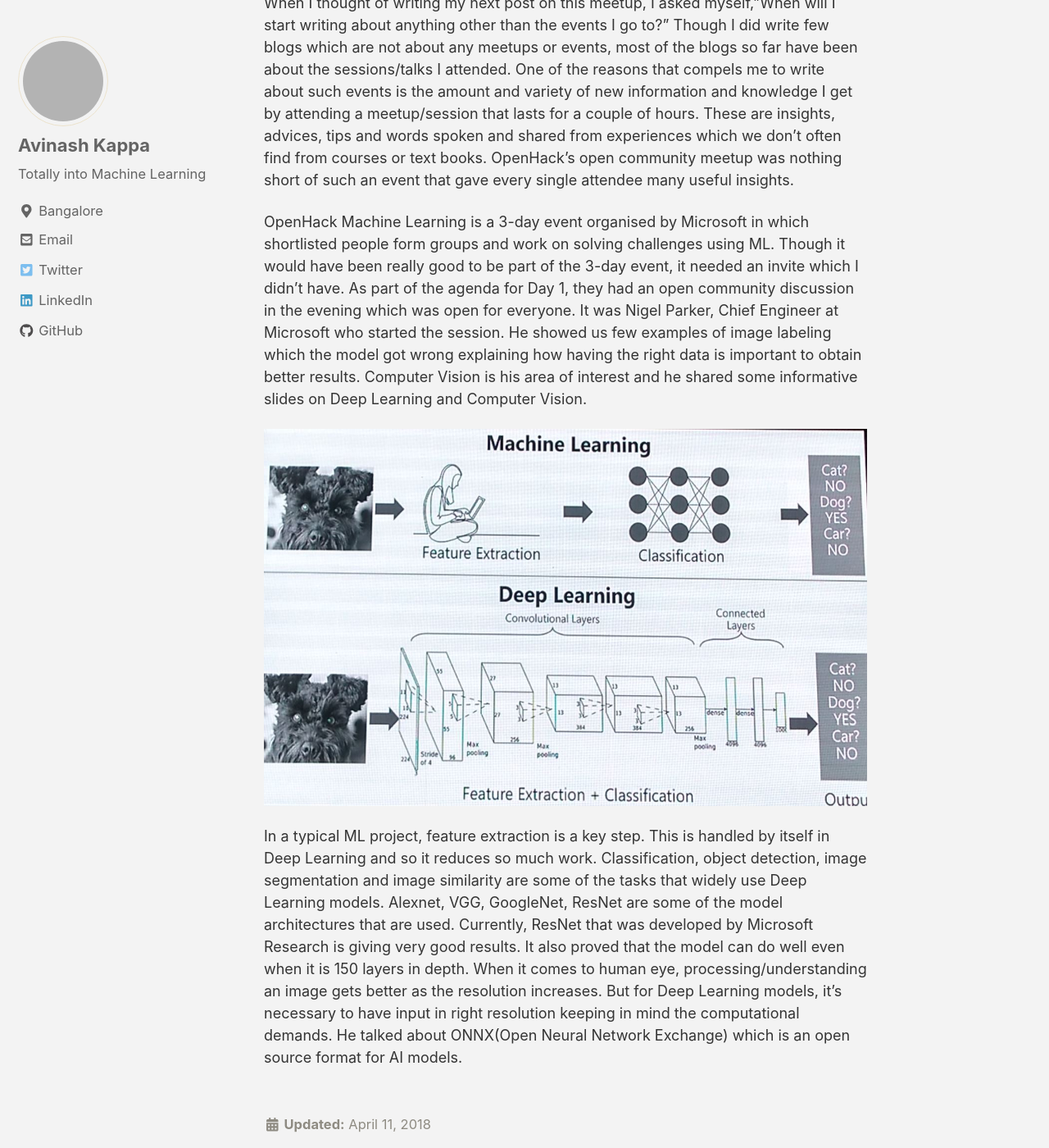
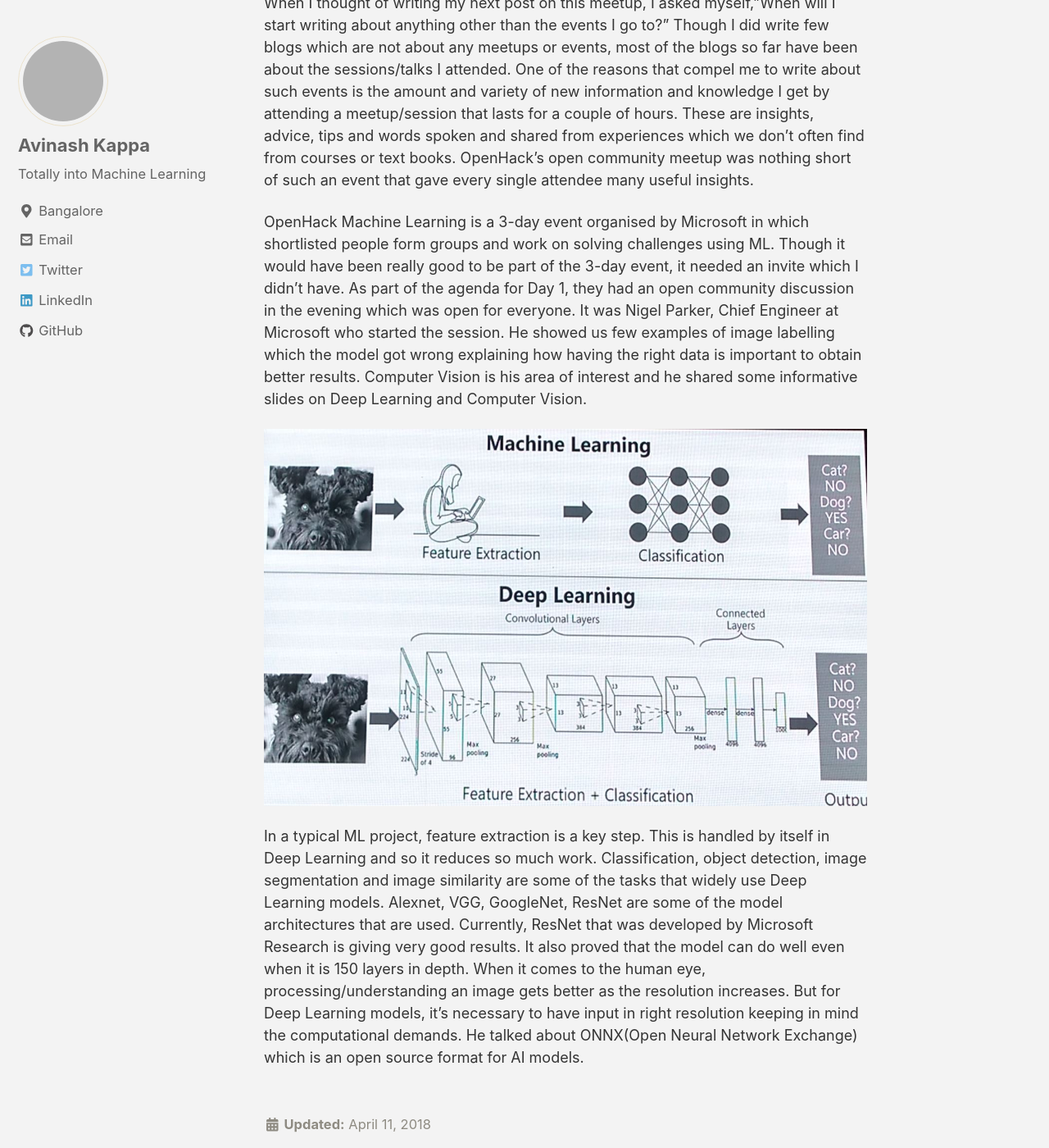
Before and after one commit to theimgclist/theimgclist.github.io, a Jekyll site: the page built from _posts/2018-4-11-OpenHackBangalore.md, in a window 1280 px wide and 1400 px high, scrolled down 780 px. Shown: the whole window at 82% size. Built offline with Jekyll 4.4.1, drawn with Linux system fonts in a browser that asks for light colours; nearby versions of some CDN libraries; comment, search, counter and statistics services are not loaded; some of the changed text lies outside the part shown; grey boxes are pictures that could not be loaded.

Commit message:
OpenHack post modified - word corrections

```diff
--- a/_posts/2018-4-11-OpenHackBangalore.md
+++ b/_posts/2018-4-11-OpenHackBangalore.md
@@ -5,10 +5,10 @@ hidden: true
 <p align="center"><img src="\assets\images\openhack.jpg?raw=true" alt="" /></p>
 <p class="caption"><a href="https://www.meetup.com/opensourceblr/events/248254677/">Pic Credit</a></p>
 
-When I thought of writing my next post on this meetup, I asked myself,"When will I start writing about anything other than the events I go to?" Though I did write few blogs which are not about any meetups or events, most of the blogs so far have been about the sessions/talks I attended. One of the reasons that compels me to write about such events is the amount and variety of new information and knowledge I get by attending a meetup/session that lasts for a couple of hours. These are insights, advices, tips and words spoken and shared from experiences which we don't often find from courses or text books. OpenHack's open community meetup was nothing short of such an event that gave every single attendee many useful insights.
+When I thought of writing my next post on this meetup, I asked myself,"When will I start writing about anything other than the events I go to?" Though I did write few blogs which are not about any meetups or events, most of the blogs so far have been about the sessions/talks I attended. One of the reasons that compel me to write about such events is the amount and variety of new information and knowledge I get by attending a meetup/session that lasts for a couple of hours. These are insights, advice, tips and words spoken and shared from experiences which we don't often find from courses or text books. OpenHack's open community meetup was nothing short of such an event that gave every single attendee many useful insights.
 
-OpenHack Machine Learning is a 3-day event organised by Microsoft in which shortlisted people form groups and work on solving challenges using ML. Though it would have been really good to be part of the 3-day event, it needed an invite which I didn't have. As part of the agenda for Day 1, they had an open community discussion in the evening which was open for everyone. It was Nigel Parker, Chief Engineer at Microsoft who started the session. He showed us few examples of image labeling which the model got wrong explaining how having the right data is important to obtain better results. Computer Vision is his area of interest and he shared some informative slides on Deep Learning and Computer Vision.
+OpenHack Machine Learning is a 3-day event organised by Microsoft in which shortlisted people form groups and work on solving challenges using ML. Though it would have been really good to be part of the 3-day event, it needed an invite which I didn't have. As part of the agenda for Day 1, they had an open community discussion in the evening which was open for everyone. It was Nigel Parker, Chief Engineer at Microsoft who started the session. He showed us few examples of image labelling which the model got wrong explaining how having the right data is important to obtain better results. Computer Vision is his area of interest and he shared some informative slides on Deep Learning and Computer Vision.
 
 <p align="center"><img src="\assets\images\cnn.jpg?raw=true" alt=""/></p>
 
-In a typical ML project, feature extraction is a key step. This is handled by itself in Deep Learning and so it reduces so much work. Classification, object detection, image segmentation and image similarity are some of the tasks that widely use  Deep Learning models. Alexnet, VGG, GoogleNet, ResNet are some of the model architectures that are used. Currently, ResNet that was developed by Microsoft Research is giving very good results. It also proved that the model can do well even when it is 150 layers in depth. When it comes to human eye, processing/understanding an image gets better as the resolution increases. But for Deep Learning models, it's necessary to have input in right resolution keeping in mind the computational demands. He talked about ONNX(Open Neural Network Exchange) which is an open source format for AI models.
+In a typical ML project, feature extraction is a key step. This is handled by itself in Deep Learning and so it reduces so much work. Classification, object detection, image segmentation and image similarity are some of the tasks that widely use  Deep Learning models. Alexnet, VGG, GoogleNet, ResNet are some of the model architectures that are used. Currently, ResNet that was developed by Microsoft Research is giving very good results. It also proved that the model can do well even when it is 150 layers in depth. When it comes to the human eye, processing/understanding an image gets better as the resolution increases. But for Deep Learning models, it's necessary to have input in right resolution keeping in mind the computational demands. He talked about ONNX(Open Neural Network Exchange) which is an open source format for AI models.
```
